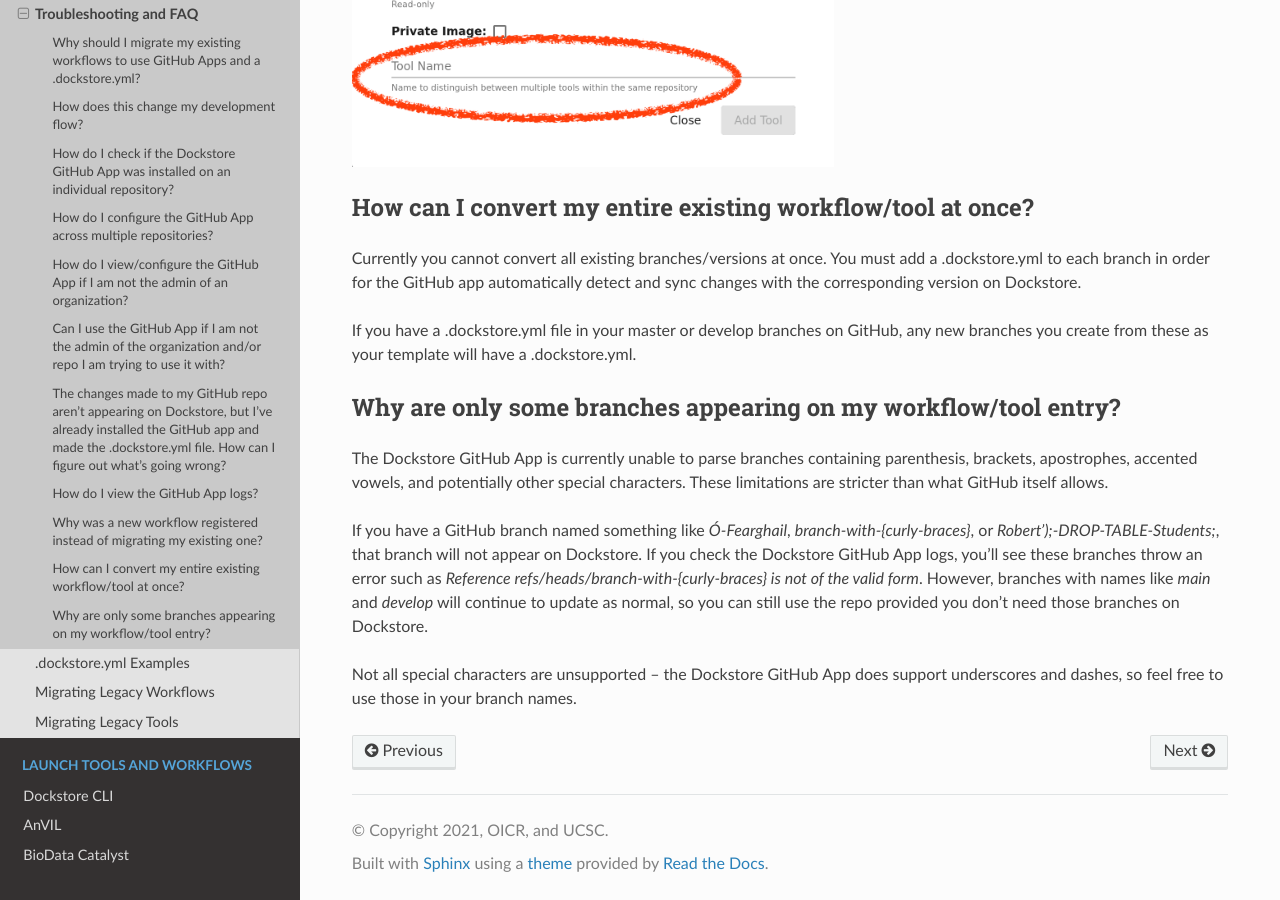
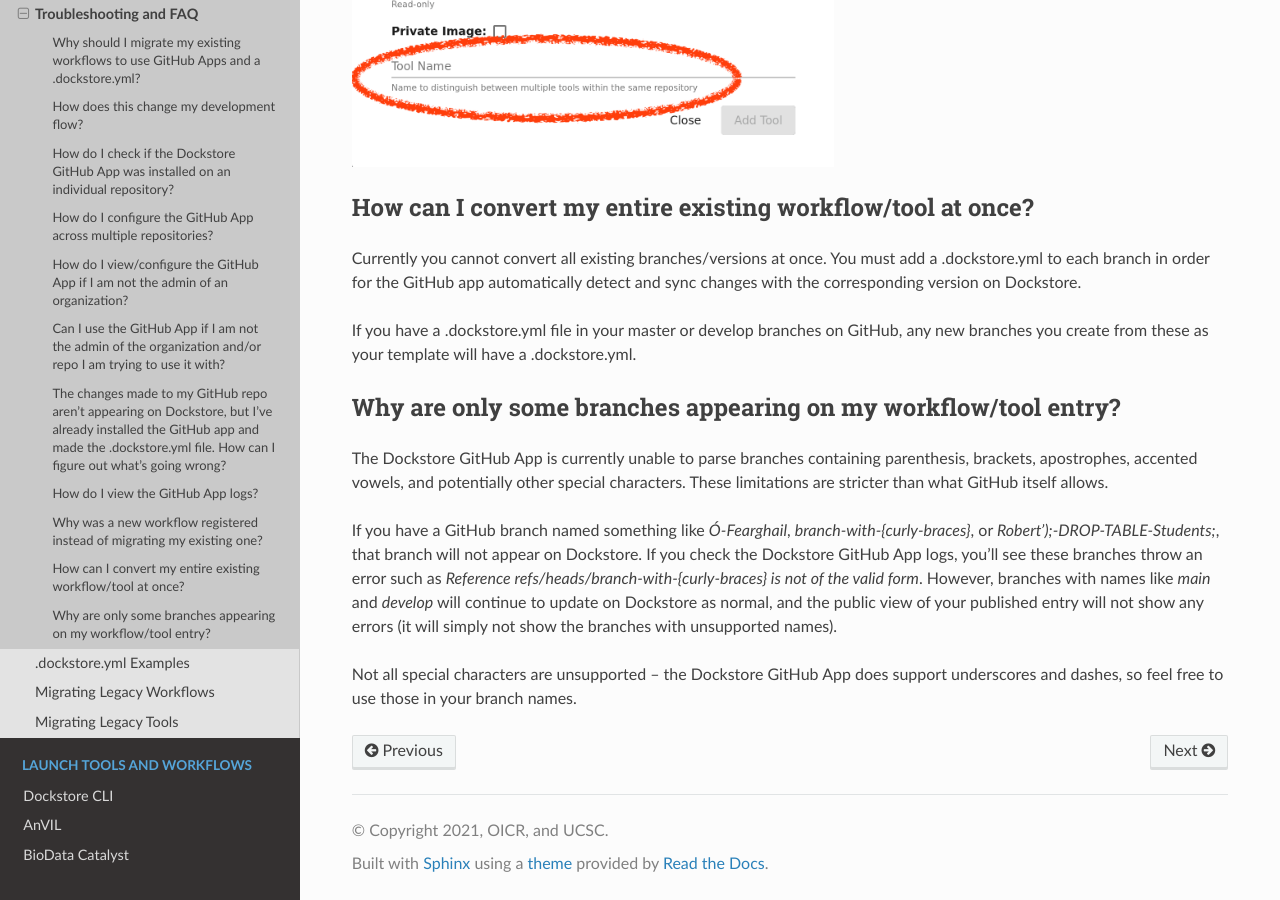
Before and after one commit to dockstore/dockstore-documentation, a Sphinx documentation site: the page built from docs/getting-started/github-apps/github-apps-troubleshooting-tips.rst, in a window 1280 px wide and 900 px high, scrolled down 7022 px. Built offline with Sphinx 7.4.7 and the Read the Docs theme 2.0.0, drawn with Linux system fonts in a browser that asks for light colours.

Commit message:
Clearer phrasing

```diff
--- a/docs/getting-started/github-apps/github-apps-troubleshooting-tips.rst
+++ b/docs/getting-started/github-apps/github-apps-troubleshooting-tips.rst
@@ -158,6 +158,6 @@
 -----------------------------------------------------------------
 The Dockstore GitHub App is currently unable to parse branches containing parenthesis, brackets, apostrophes, accented vowels, and potentially other special characters. These limitations are stricter than what GitHub itself allows.
 
-If you have a GitHub branch named something like `Ó-Fearghail`, `branch-with-{curly-braces}`, or `Robert');-DROP-TABLE-Students;`, that branch will not appear on Dockstore. If you check the Dockstore GitHub App logs, you'll see these branches throw an error such as `Reference refs/heads/branch-with-{curly-braces} is not of the valid form`. However, branches with names like `main` and `develop` will continue to update as normal, so you can still use the repo provided you don't need those branches on Dockstore.
+If you have a GitHub branch named something like `Ó-Fearghail`, `branch-with-{curly-braces}`, or `Robert');-DROP-TABLE-Students;`, that branch will not appear on Dockstore. If you check the Dockstore GitHub App logs, you'll see these branches throw an error such as `Reference refs/heads/branch-with-{curly-braces} is not of the valid form`. However, branches with names like `main` and `develop` will continue to update on Dockstore as normal, and the public view of your published entry will not show any errors (it will simply not show the branches with unsupported names).
 
 Not all special characters are unsupported -- the Dockstore GitHub App does support underscores and dashes, so feel free to use those in your branch names.
```
